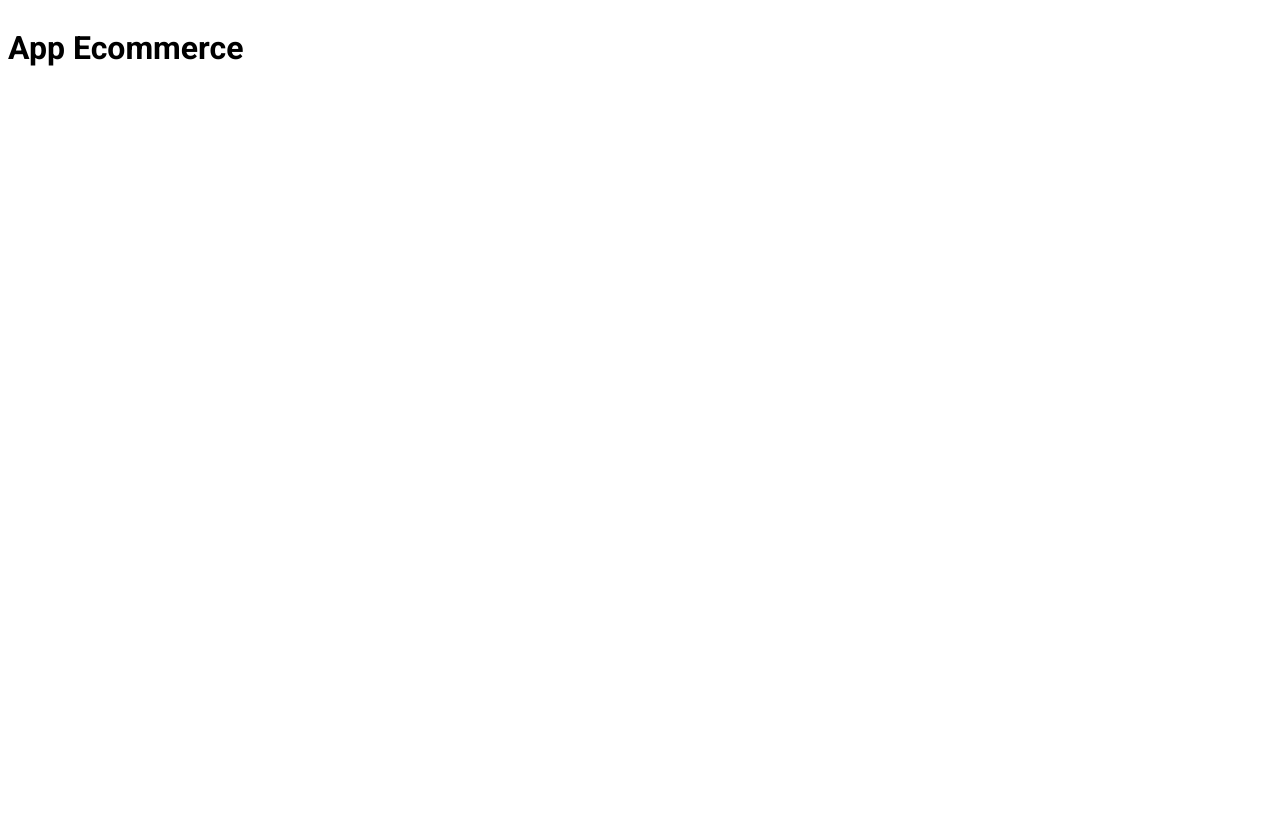
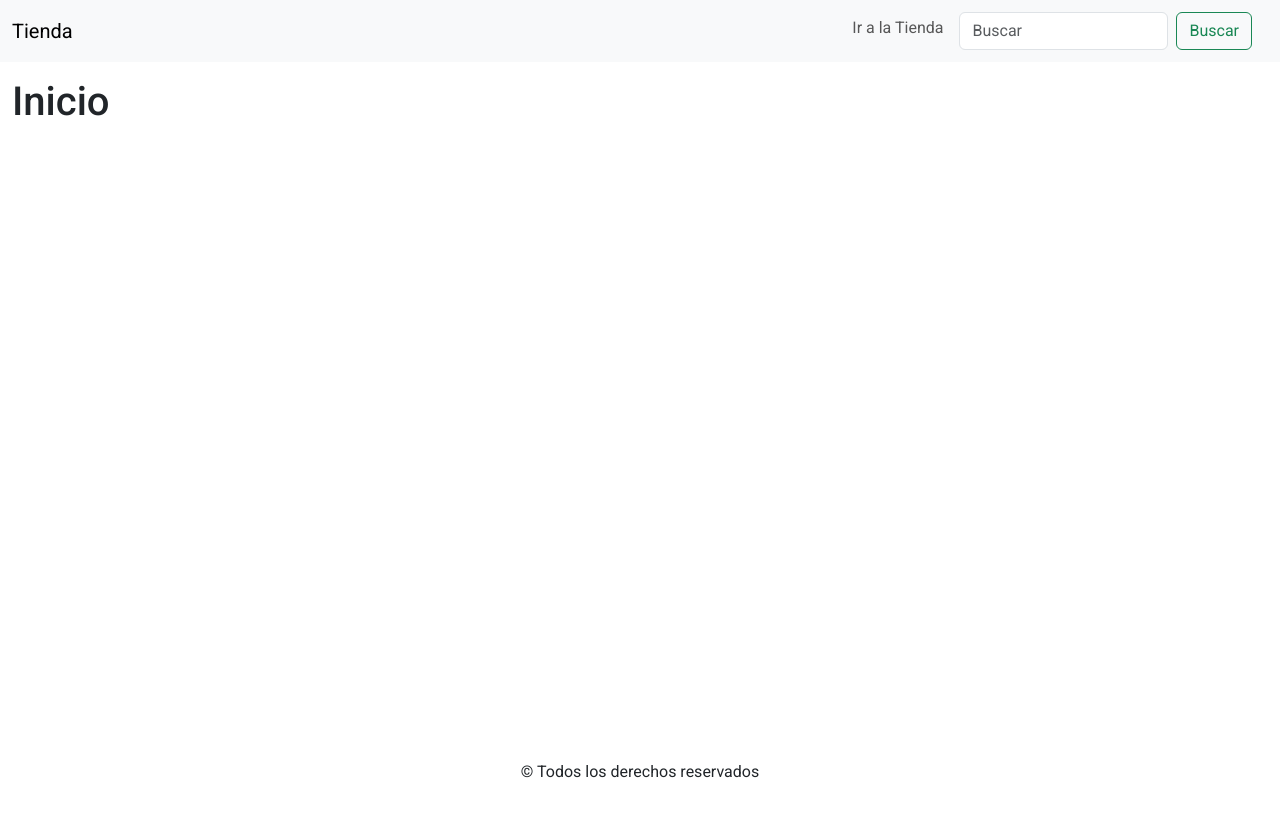
Before and after one commit to jgromerou/tienda-virtual-frontend, a React (Vite) app: page / in a window 1280 px wide. Built offline with nearby package versions, Linux system fonts and the light colour scheme.

Commit message:
se hizo el maquetado de NavbarMenu y Footer

```diff
--- a/src/App.jsx
+++ b/src/App.jsx
@@ -1,7 +1,17 @@
+import 'bootstrap/dist/css/bootstrap.min.css';
 import './App.css';
+import Footer from './components/common/Footer';
+import NavbarMenu from './components/common/NavbarMenu';
+import Inicio from './components/views/Inicio';
 
 function App() {
-  return <h1>App Ecommerce</h1>;
+  return (
+    <>
+      <NavbarMenu></NavbarMenu>
+      <Inicio></Inicio>
+      <Footer></Footer>
+    </>
+  );
 }
 
 export default App;
--- /dev/null
+++ b/src/components/common/Footer.jsx
@@ -0,0 +1,9 @@
+const Footer = () => {
+  return (
+    <footer className="text-center py-3">
+      &copy; Todos los derechos reservados
+    </footer>
+  );
+};
+
+export default Footer;
--- /dev/null
+++ b/src/components/common/NavbarMenu.jsx
@@ -0,0 +1,56 @@
+import Button from 'react-bootstrap/Button';
+import Container from 'react-bootstrap/Container';
+import Form from 'react-bootstrap/Form';
+import Nav from 'react-bootstrap/Nav';
+import Navbar from 'react-bootstrap/Navbar';
+import NavDropdown from 'react-bootstrap/NavDropdown';
+import Offcanvas from 'react-bootstrap/Offcanvas';
+const NavbarMenu = () => {
+  return (
+    <>
+      {['md'].map((expand) => (
+        <Navbar
+          key={expand}
+          expand={expand}
+          className="bg-body-tertiary mb-3"
+          sticky="top"
+        >
+          <Container fluid>
+            <Navbar.Toggle aria-controls={`offcanvasNavbar-expand-${expand}`} />
+            <Navbar.Brand href="#">Tienda</Navbar.Brand>
+
+            <Navbar.Offcanvas
+              id={`offcanvasNavbar-expand-${expand}`}
+              aria-labelledby={`offcanvasNavbarLabel-expand-${expand}`}
+              placement="start"
+            >
+              <Offcanvas.Header closeButton>
+                <Offcanvas.Title id={`offcanvasNavbarLabel-expand-${expand}`}>
+                  Tienda
+                </Offcanvas.Title>
+              </Offcanvas.Header>
+              <Offcanvas.Body>
+                <Nav className="justify-content-end flex-grow-1 pe-3">
+                  <Nav.Link href="#" className="pe-3">
+                    Ir a la Tienda
+                  </Nav.Link>
+                  <Form className="d-flex my-1">
+                    <Form.Control
+                      type="search"
+                      placeholder="Buscar"
+                      className="me-2"
+                      aria-label="Buscar"
+                    />
+                    <Button variant="outline-success">Buscar</Button>
+                  </Form>
+                </Nav>
+              </Offcanvas.Body>
+            </Navbar.Offcanvas>
+          </Container>
+        </Navbar>
+      ))}
+    </>
+  );
+};
+
+export default NavbarMenu;
--- /dev/null
+++ b/src/components/views/Inicio.jsx
@@ -0,0 +1,11 @@
+import { Container } from 'react-bootstrap';
+
+const Inicio = () => {
+  return (
+    <Container className="mainSection" fluid>
+      <h1>Inicio</h1>
+    </Container>
+  );
+};
+
+export default Inicio;
```
